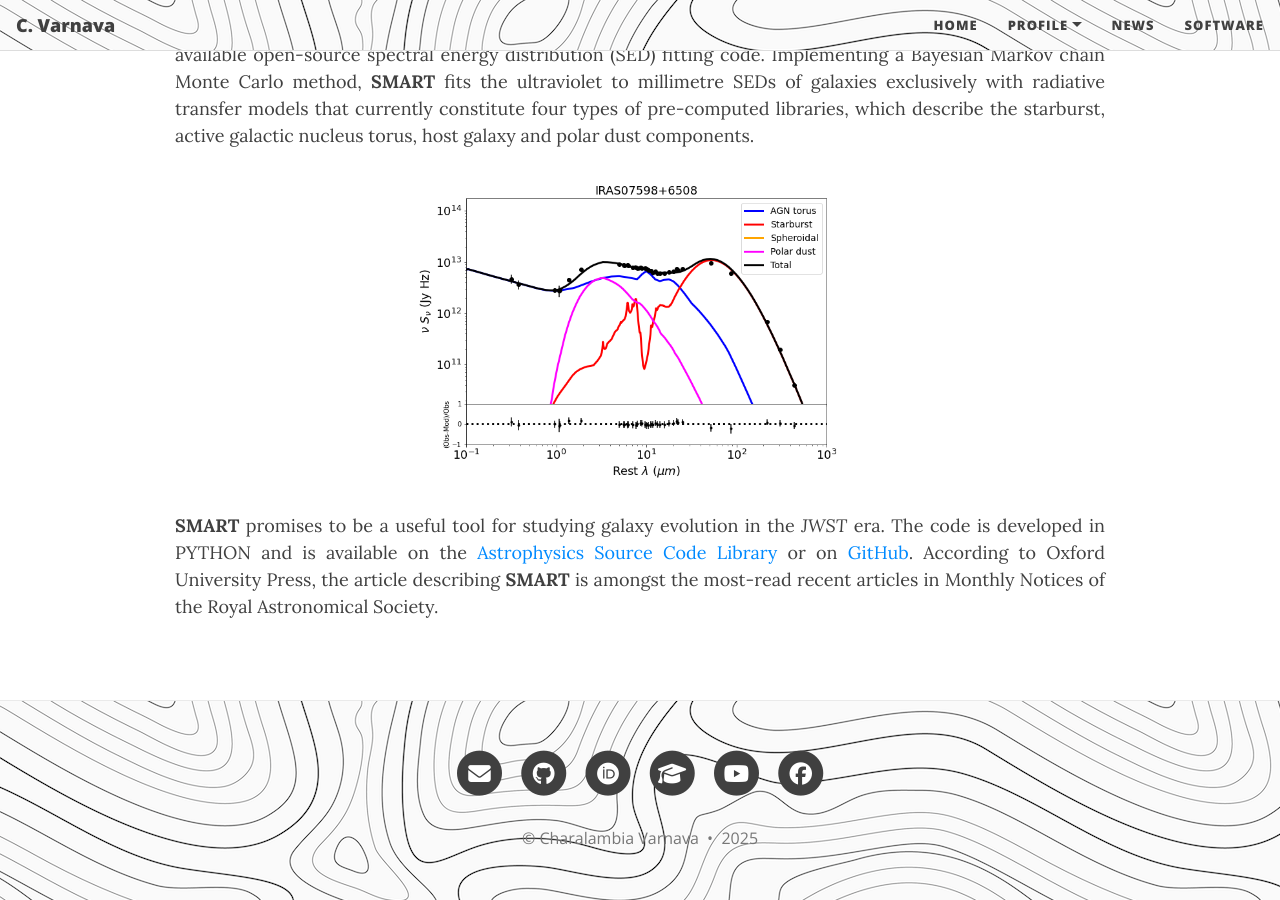
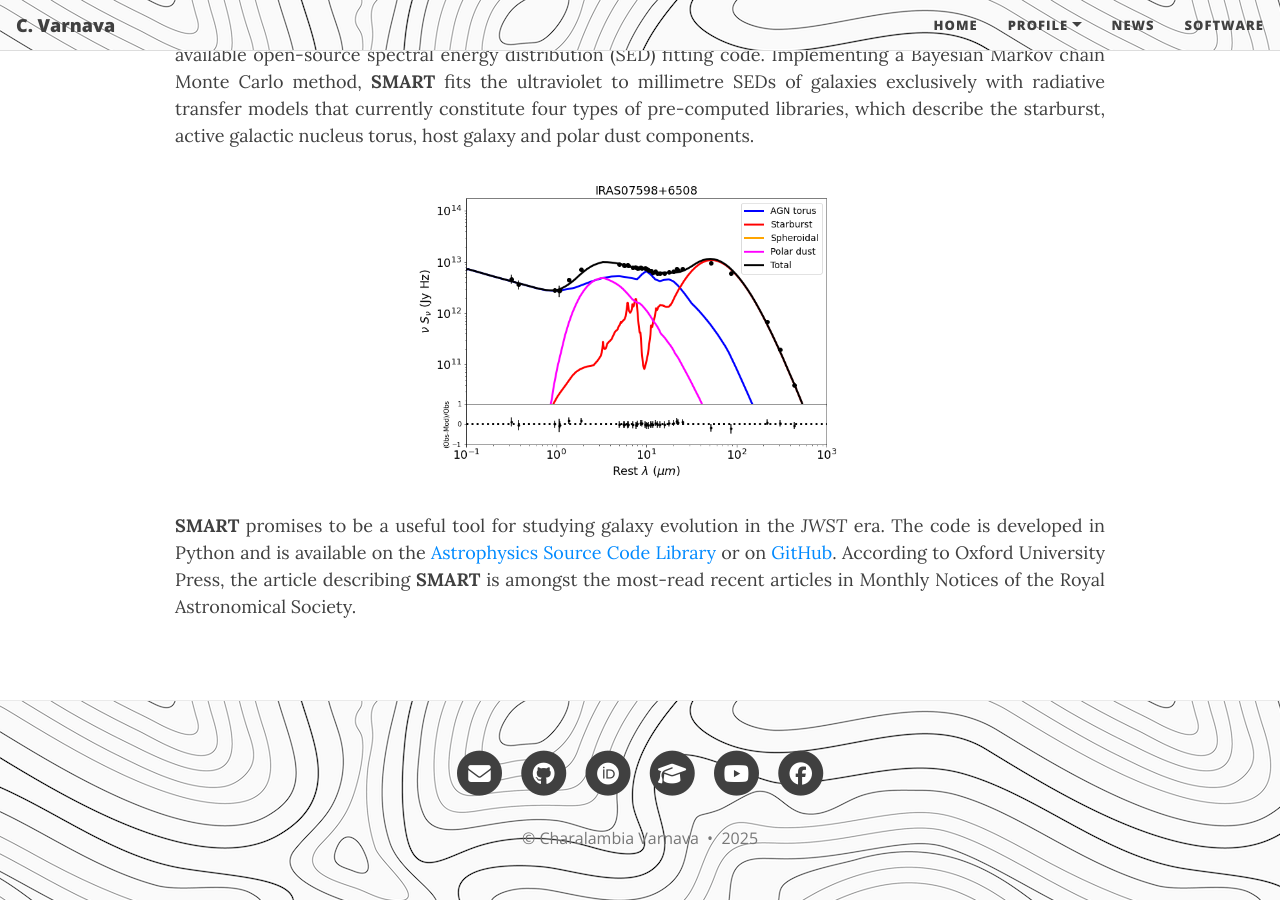
Before and after one commit to ch-var/ch-var.github.io, a Jekyll site: the page built from software.html, in a window 1280 px wide and 900 px high, scrolled down 666 px. Built offline with Jekyll 4.4.1, drawn with Linux system fonts in a browser that asks for light colours.

Commit message:
Correct capitalization of 'Python' in software.html

```diff
--- a/software.html
+++ b/software.html
@@ -32,4 +32,4 @@ title: Software
 <img src="/assets/img/IRAS07598+6508_CYGNUS.png" width="50%" height="50%">
 </p>
 
-<p align='justify'><b>SMART</b> promises to be a useful tool for studying galaxy evolution in the <i>JWST</i> era. The code is developed in PYTHON and is available on the <a href="https://www.ascl.net/2406.003">Astrophysics Source Code Library</a> or on <a href="https://github.com/ch-var/SMART">GitHub</a>. According to Oxford University Press, the article describing <b>SMART</b> is amongst the most-read recent articles in Monthly Notices of the Royal Astronomical Society.</p>
+<p align='justify'><b>SMART</b> promises to be a useful tool for studying galaxy evolution in the <i>JWST</i> era. The code is developed in Python and is available on the <a href="https://www.ascl.net/2406.003">Astrophysics Source Code Library</a> or on <a href="https://github.com/ch-var/SMART">GitHub</a>. According to Oxford University Press, the article describing <b>SMART</b> is amongst the most-read recent articles in Monthly Notices of the Royal Astronomical Society.</p>
```
